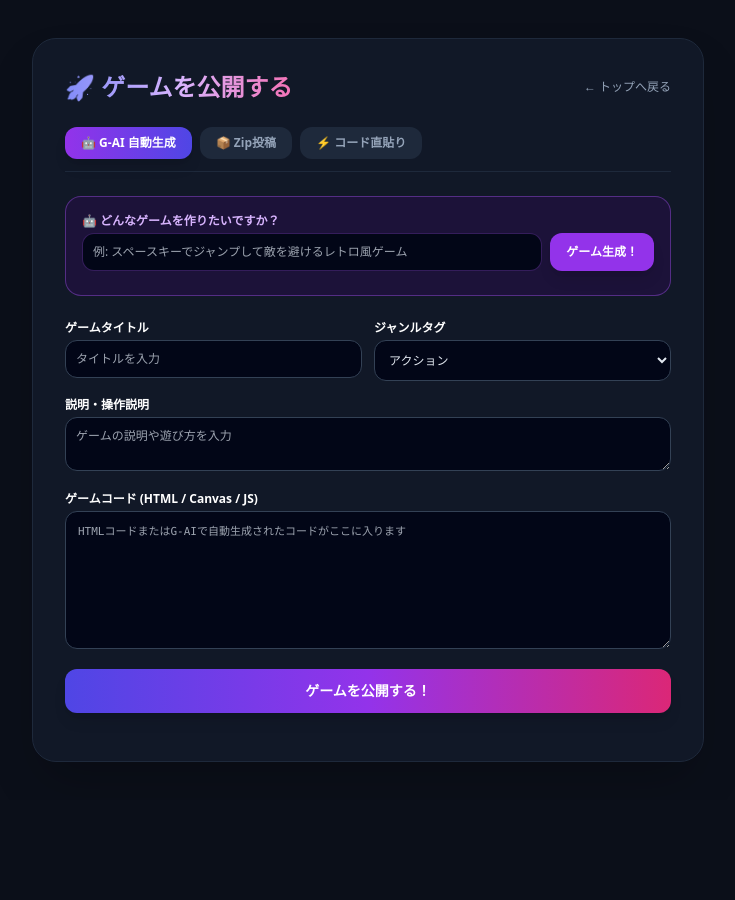
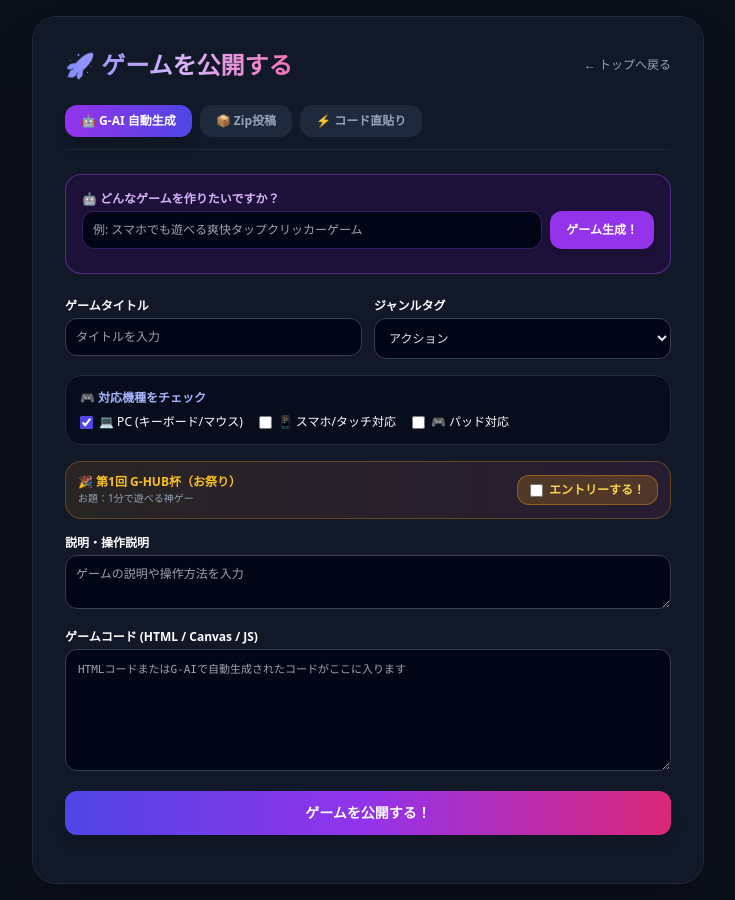
Before and after one commit to liushengluntailang-ctrl/G-HUB, a website: page upload.html in a window 1280 px wide. Shown: the whole page, without its empty margins (272-1007 px from the left). Before the commit the page ends 800 px from the top, so only its background shows below. Drawn offline with nearby package versions, Linux system fonts and the light colour scheme.

Commit message:
Update upload.html

```diff
--- a/upload.html
+++ b/upload.html
@@ -21,11 +21,11 @@
       <button type="button" id="tab-code" onclick="switchMode('code')" class="px-4 py-2 font-bold text-xs rounded-xl bg-slate-800 text-slate-400">⚡ コード直貼り</button>
     </div>
 
-    <!-- G-AI 自動生成ボックス -->
+    <!-- G-AI 生成エリア -->
     <div id="ai-section" class="bg-purple-950/30 border border-purple-500/40 p-4 rounded-2xl mb-6">
       <label class="block text-xs font-bold text-purple-300 mb-1">🤖 どんなゲームを作りたいですか？</label>
       <div class="flex gap-2">
-        <input type="text" id="ai-prompt" placeholder="例: スペースキーでジャンプして敵を避けるレトロ風ゲーム" class="flex-1 bg-slate-950 border border-purple-500/30 p-2.5 rounded-xl text-xs outline-none focus:border-purple-400 text-white">
+        <input type="text" id="ai-prompt" placeholder="例: スマホでも遊べる爽快タップクリッカーゲーム" class="flex-1 bg-slate-950 border border-purple-500/30 p-2.5 rounded-xl text-xs outline-none focus:border-purple-400 text-white">
         <button type="button" onclick="generateGameWithAI()" id="ai-gen-btn" class="bg-purple-600 hover:bg-purple-500 font-bold px-4 py-2.5 rounded-xl text-xs whitespace-nowrap shadow-lg">
           ゲーム生成！
         </button>
@@ -51,9 +51,40 @@
         </div>
       </div>
 
+      <!-- 対応機種の宣言 -->
+      <div class="bg-slate-950/60 p-3.5 rounded-2xl border border-slate-800">
+        <label class="block font-bold mb-2 text-indigo-300">🎮 対応機種をチェック</label>
+        <div class="flex gap-4">
+          <label class="flex items-center gap-1.5 cursor-pointer">
+            <input type="checkbox" id="plat-pc" checked class="accent-indigo-600">
+            <span>💻 PC (キーボード/マウス)</span>
+          </label>
+          <label class="flex items-center gap-1.5 cursor-pointer">
+            <input type="checkbox" id="plat-mobile" class="accent-indigo-600">
+            <span>📱 スマホ/タッチ対応</span>
+          </label>
+          <label class="flex items-center gap-1.5 cursor-pointer">
+            <input type="checkbox" id="plat-pad" class="accent-indigo-600">
+            <span>🎮 パッド対応</span>
+          </label>
+        </div>
+      </div>
+
+      <!-- お祭りエントリー -->
+      <div class="bg-gradient-to-r from-amber-500/10 to-pink-500/10 p-3 rounded-2xl border border-amber-500/30 flex items-center justify-between">
+        <div>
+          <span class="font-bold text-amber-400 block">🎉 第1回 G-HUB杯（お祭り）</span>
+          <span class="text-[10px] text-slate-400">お題：1分で遊べる神ゲー</span>
+        </div>
+        <label class="flex items-center gap-1.5 cursor-pointer bg-amber-500/20 px-3 py-1.5 rounded-xl border border-amber-500/40">
+          <input type="checkbox" id="is-event" class="accent-amber-500">
+          <span class="text-xs font-bold text-amber-300">エントリーする！</span>
+        </label>
+      </div>
+
       <div>
         <label class="block font-bold mb-1">説明・操作説明</label>
-        <textarea id="desc" rows="2" placeholder="ゲームの説明や遊び方を入力" class="w-full bg-slate-950 border border-slate-700 p-2.5 rounded-xl outline-none focus:border-indigo-500"></textarea>
+        <textarea id="desc" rows="2" placeholder="ゲームの説明や操作方法を入力" class="w-full bg-slate-950 border border-slate-700 p-2.5 rounded-xl outline-none focus:border-indigo-500"></textarea>
       </div>
 
       <div id="zip-section" class="hidden">
@@ -63,7 +94,7 @@
 
       <div id="code-section">
         <label class="block font-bold mb-1">ゲームコード (HTML / Canvas / JS)</label>
-        <textarea id="code" rows="7" placeholder="HTMLコードまたはG-AIで自動生成されたコードがここに入ります" class="w-full font-mono text-[11px] bg-slate-950 border border-slate-700 p-3 rounded-xl outline-none text-emerald-400"></textarea>
+        <textarea id="code" rows="6" placeholder="HTMLコードまたはG-AIで自動生成されたコードがここに入ります" class="w-full font-mono text-[11px] bg-slate-950 border border-slate-700 p-3 rounded-xl outline-none text-emerald-400"></textarea>
       </div>
 
       <button type="submit" id="submit-btn" class="w-full bg-gradient-to-r from-indigo-600 via-purple-600 to-pink-600 hover:opacity-90 font-bold p-3 rounded-xl transition shadow-lg mt-4 text-sm">
@@ -99,7 +130,6 @@
       });
     };
 
-    // G-AI によるゲーム自動コーディング
     window.generateGameWithAI = async () => {
       const prompt = document.getElementById('ai-prompt').value;
       if (!prompt) return alert('どんなゲームにしたいか入力してください！');
@@ -119,7 +149,6 @@
             maxTokens: 2500
           })
         });
-
         const data = await res.json();
         if (data.error) throw new Error(data.error);
 
@@ -130,9 +159,9 @@
         document.getElementById('code').value = cleanCode;
         document.getElementById('title').value = prompt.slice(0, 15) + ' (AI作)';
         document.getElementById('desc').value = `G-AI (Qwen 2.5 Coder) によって自動生成されたゲーム。\nお題: ${prompt}`;
-        status.innerText = '✨ ゲームの生成が完了しました！下の「公開する」ボタンで即座に遊べます！';
+        status.innerText = '✨ ゲームの生成が完了しました！';
       } catch (err) {
-        status.innerText = '⚠️ 生成エラー: ' + err.message;
+        status.innerText = '⚠️ エラー: ' + err.message;
       } finally {
         btn.disabled = false;
       }
@@ -143,11 +172,19 @@
       const title = document.getElementById('title').value;
       const tag = document.getElementById('tag').value;
       const desc = document.getElementById('desc').value;
+      const isEvent = document.getElementById('is-event').checked;
+
+      // 対応機種リストの組み立て
+      const plats = [];
+      if (document.getElementById('plat-pc').checked) plats.push('pc');
+      if (document.getElementById('plat-mobile').checked) plats.push('mobile');
+      if (document.getElementById('plat-pad').checked) plats.push('pad');
+
       const btn = document.getElementById('submit-btn');
       const status = document.getElementById('status');
       const gameId = crypto.randomUUID();
+      const { data: { user } } = await supabase.auth.getUser();
 
-      const { data: { user } } = await supabase.auth.getUser();
       btn.disabled = true;
 
       try {
@@ -172,7 +209,7 @@
           entryUrl = supabase.storage.from('games').getPublicUrl(`${gameId}/${mainIndex}`).data.publicUrl;
         } else {
           const rawCode = document.getElementById('code').value;
-          if (!rawCode) throw new Error('コードがありません。AIで生成するか貼り付けてください');
+          if (!rawCode) throw new Error('ゲームコードを入力してください');
           const blob = new Blob([rawCode], { type: 'text/html' });
           await supabase.storage.from('games').upload(`${gameId}/index.html`, blob, { contentType: 'text/html', upsert: true });
           entryUrl = supabase.storage.from('games').getPublicUrl(`${gameId}/index.html`).data.publicUrl;
@@ -185,11 +222,13 @@
           description: desc,
           entry_url: entryUrl,
           author_email: user.email,
+          platforms: plats.join(','),
+          is_event: isEvent,
           likes_count: 0,
           play_count: 0
         });
 
-        alert('ゲームを公開しました！');
+        alert(isEvent ? '🎉 お祭りエントリー＆公開が完了しました！' : 'ゲームを公開しました！');
         window.location.href = `play.html?id=${gameId}`;
       } catch (err) {
         alert('エラー: ' + err.message);
```
